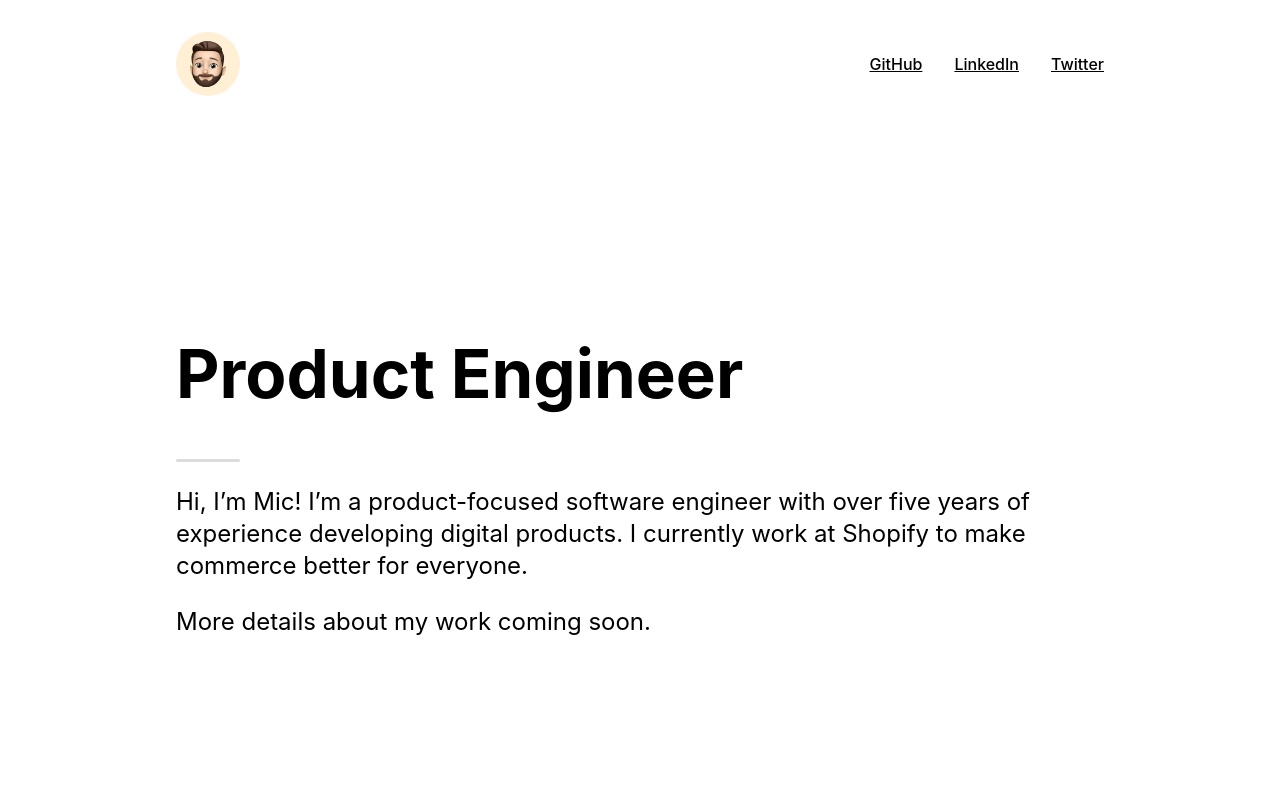
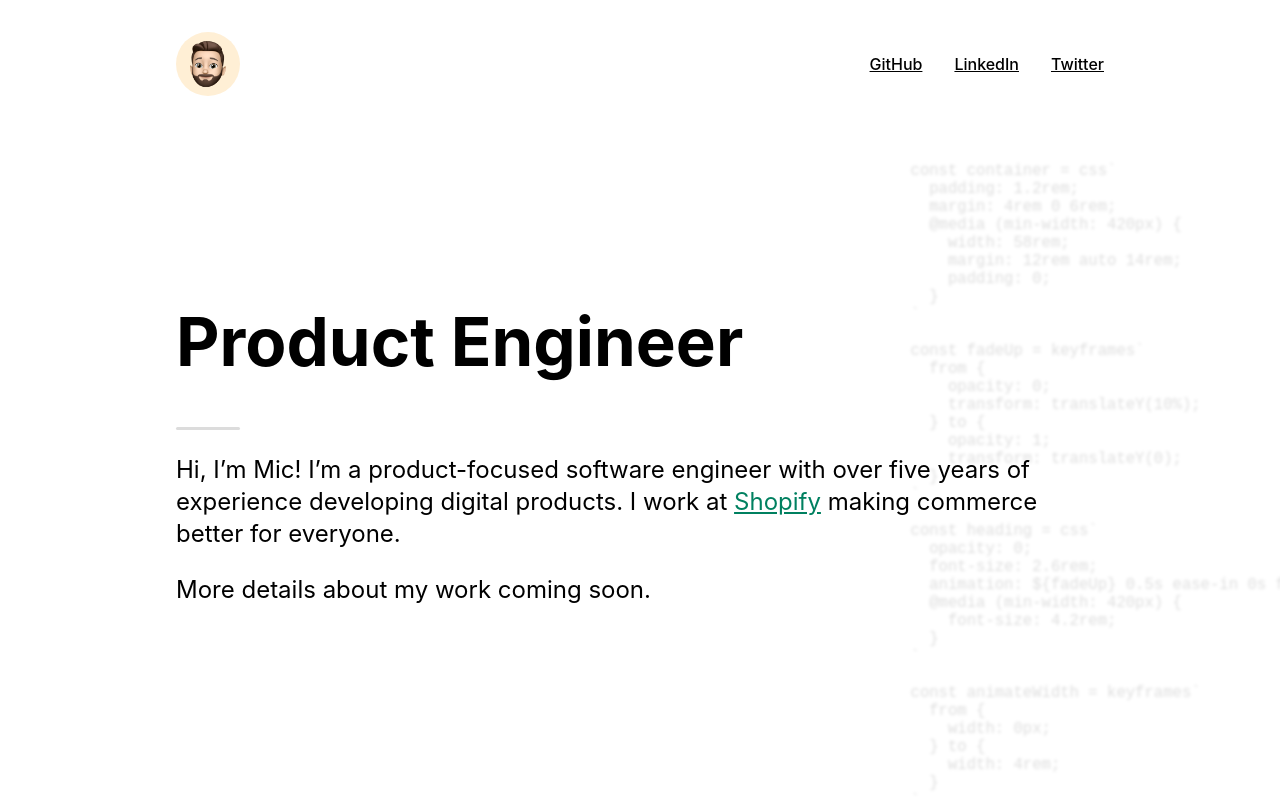
Before and after one commit to mic-css/mic-css.github.io, a React (Create React App) app: page / in a window 1280 px wide. Shown: the top 800 px of the page. Built offline with nearby package versions, Linux system fonts and the light colour scheme.

Commit message:
Add parallax code

```diff
--- a/src/components/About.js
+++ b/src/components/About.js
@@ -1,13 +1,20 @@
 /** @jsxImportSource @emotion/react */
 import { css, keyframes } from "@emotion/react"
+import { useEffect } from "react"
 
 const container = css`
-  padding: 1.2rem;
-  margin: 4rem 0 6rem;
+  position: relative;
+  display: flex;
+  justify-content: center;
+  width: 100vw;
+  overflow: hidden;
+`
+
+const content = css`
+  padding: 4rem 1.2rem 6rem;
   @media (min-width: 420px) {
     width: 58rem;
-    margin: 12rem auto 14rem;
-    padding: 0;
+    padding: 8rem 0 14rem;
   }
 `
 
@@ -64,9 +71,41 @@ const about = css`
   }
 `
 
+const shopifyLink = css`
+  color: #008060;
+`
+
+const code = css`
+  display: none;
+  @media (min-width: 420px) {
+    display: block;
+    position: absolute;
+    right: -15%;
+    top: 0;
+    filter: blur(1.5px);
+    font-size: 1.2em;
+    color: #0002;
+  }
+`
+
 export default function About() {
+  useEffect(() => {
+    function scrollListener() {
+      document.querySelector("pre").style.transform = `translateY(${
+        window.scrollY * 0.3
+      }px)`
+    }
+
+    window.addEventListener("scroll", scrollListener)
+
+    return () => window.removeEventListener("scroll", scrollListener)
+  })
+
   return (
     <div css={container}>
+      <pre css={code}>{codeMarkup}</pre>
+
+      <div css={content}>
         <div css={headingContainer}>
           <h1 css={heading}>Product&nbsp;</h1>
           <h1 css={heading}>Engineer</h1>
@@ -76,11 +115,73 @@ export default function About() {
           <p>
             Hi, I&#x2019;m Mic! I&#x2019;m a product-focused software engineer
             with over five years of experience developing digital products. I
-          currently work at Shopify to make commerce better for everyone.
+            work at{" "}
+            <a css={shopifyLink} href="shopify.com">
+              Shopify
+            </a>{" "}
+            making commerce better for everyone.
           </p>
 
           <p>More details about my work coming soon.</p>
         </div>
       </div>
+    </div>
   )
 }
+
+const codeMarkup = `
+const container = css\`
+  padding: 1.2rem;
+  margin: 4rem 0 6rem;
+  @media (min-width: 420px) {
+    width: 58rem;
+    margin: 12rem auto 14rem;
+    padding: 0;
+  }
+\`
+
+const fadeUp = keyframes\`
+  from {
+    opacity: 0;
+    transform: translateY(10%);
+  } to {
+    opacity: 1;
+    transform: translateY(0);
+  }
+\`
+
+const heading = css\`
+  opacity: 0;
+  font-size: 2.6rem;
+  animation: \${fadeUp} 0.5s ease-in 0s forwards;
+  @media (min-width: 420px) {
+    font-size: 4.2rem;
+  }
+\`
+
+const animateWidth = keyframes\`
+  from {
+    width: 0px;
+  } to {
+    width: 4rem;
+  }
+\`
+
+const divider = css\`
+  height: 3px;
+  width: 0px;
+  background-color: gainsboro;
+  border-radius: 1.5px;
+  animation: \${animateWidth} 0.5s ease-in-out 0.5s forwards;
+\`
+
+const about = css\`
+  opacity: 0;
+  animation: \${fadeUp} 0.5s ease-out 1s forwards;
+  font-size: 1.25rem;
+  line-height: 2rem;
+  @media (min-width: 420px) {
+    font-size: 1.5rem;
+  }
+\`
+`
```
Lines whose indentation alone changed are shown as unchanged.
